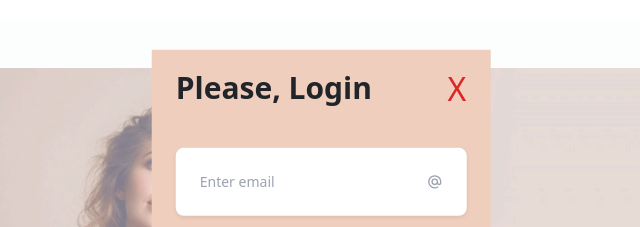
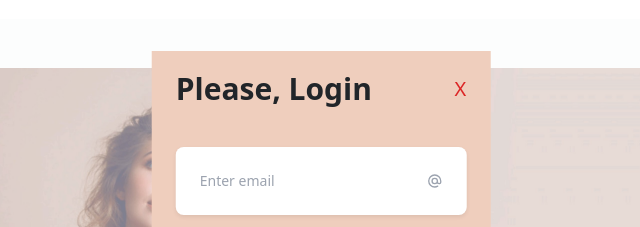
Before and after one commit to ip9870/Khshi-Kumar, a plain HTML site: page index.html in a window 1280 px wide. Shown: the part 181-408 px from the top of the page, 319-959 px from the left. Drawn offline with nearby package versions, Linux system fonts and the light colour scheme.

Commit message:
Update index.html

```diff
--- a/index.html
+++ b/index.html
@@ -269,7 +269,7 @@
       <span class="d-flex justify-between">
         <h1 class="text-2xl font-bold sm:text-3xl">Please, Login</h1>
         <button class="text-red-600 " id="close-form">
-          <h2>X</h2>
+          <h5>X</h5>
         </button>
       </span>
 
```
